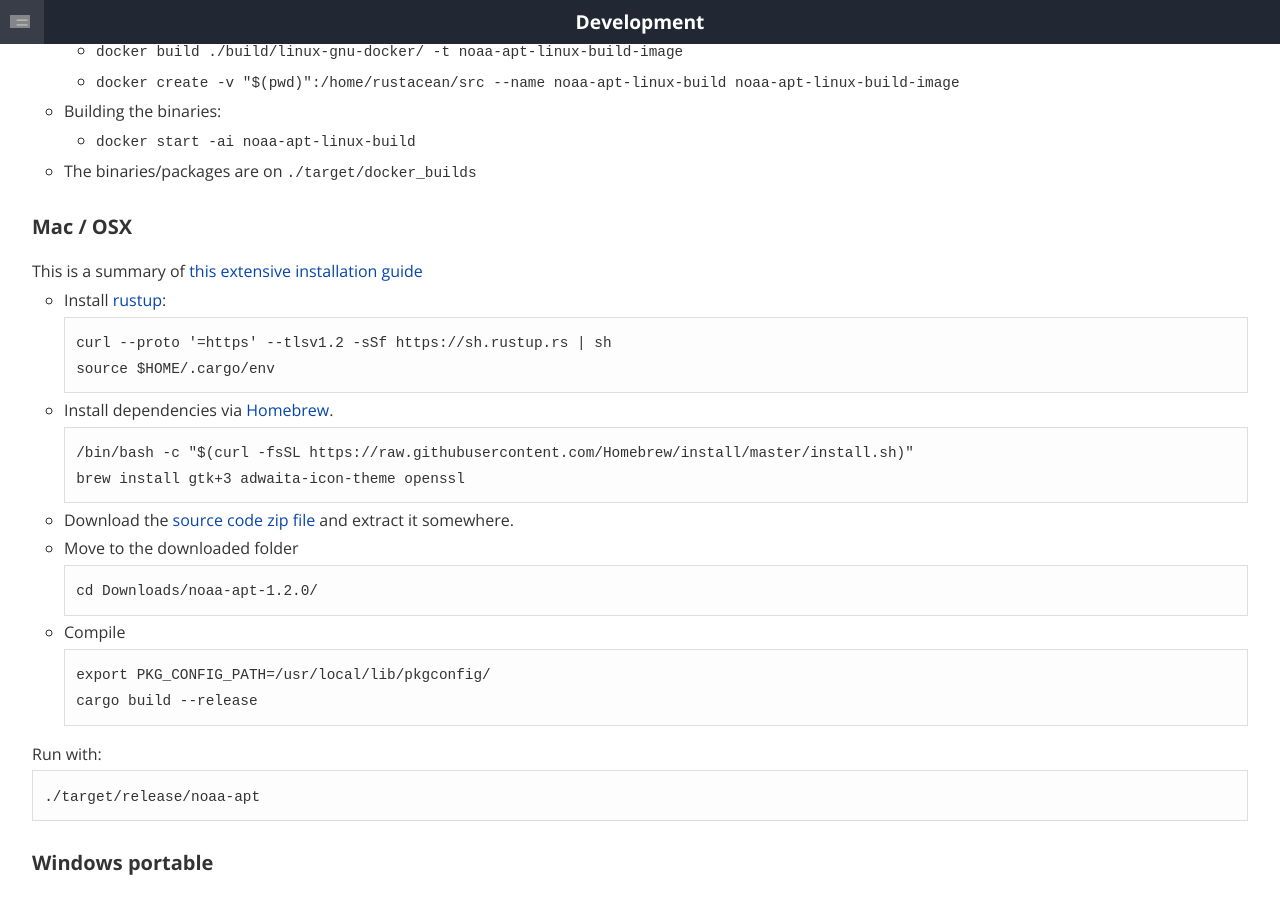
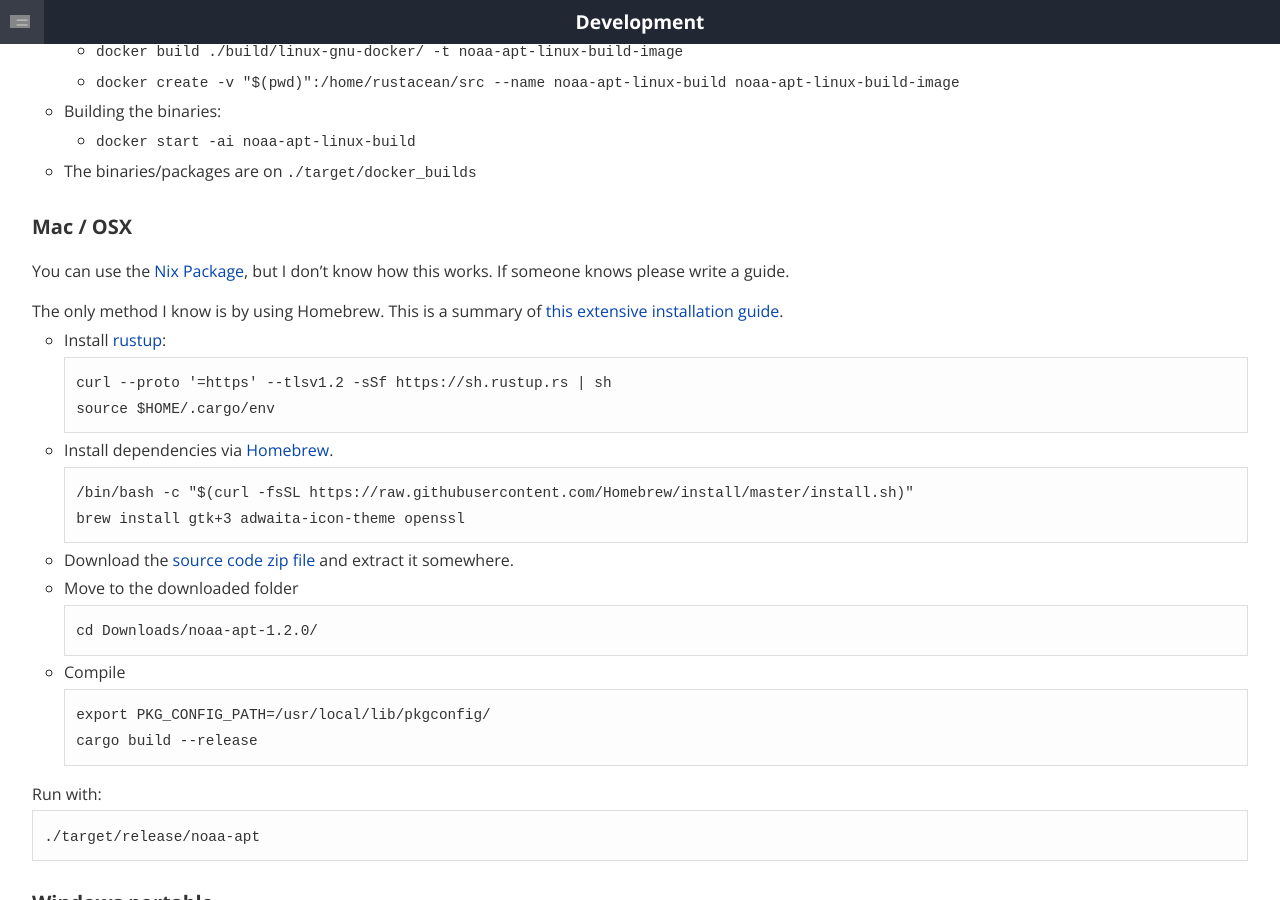
Before and after one commit to martinber/noaa-apt, a Jekyll site: the page built from docs/development.md, in a window 1280 px wide and 900 px high, scrolled down 3340 px. Built offline with Jekyll 4.4.1, drawn with Linux system fonts in a browser that asks for light colours.

Commit message:
Update website

```diff
--- a/docs/development.md
+++ b/docs/development.md
@@ -202,8 +202,12 @@ GUI version and the GUI .deb package. Also I build the Raspberry Pi versions
 
 ### Mac / OSX
 
-This is a summary of
-[this extensive installation guide](https://publiclab.org/notes/sashae/07-02-2020/how-to-compile-noaa-apt-1-2-0-on-mac)
+You can use the
+[Nix Package](https://search.nixos.org/packages?query=noaa-apt&from=0&size=30&sort=relevance&channel=unstable),
+but I don't know how this works. If someone knows please write a guide.
+
+The only method I know is by using Homebrew. This is a summary of
+[this extensive installation guide](https://publiclab.org/notes/sashae/07-02-2020/how-to-compile-noaa-apt-1-2-0-on-mac).
 
 - Install [rustup](https://rustup.rs/):
 
@@ -230,6 +234,7 @@ This is a summary of
 Run with:
 
     ./target/release/noaa-apt
+
 
 ### Windows portable
 
@@ -399,7 +404,7 @@ If you want to disable this you can do it from the
     [a blog post](https://www.rtl-sdr.com/new-noaa-apt-image-decoder/).
 
 - Arcadie Z.: Histogram equalization, image rotation, false color, fixes and
-	  more.
+    more.
 
 - pietern: I took the AM demodulator from his [apt137 decoder][apt137].
 
```
Also changed, not shown: docs/download.md (+8 -0 lines), 1 other file.
